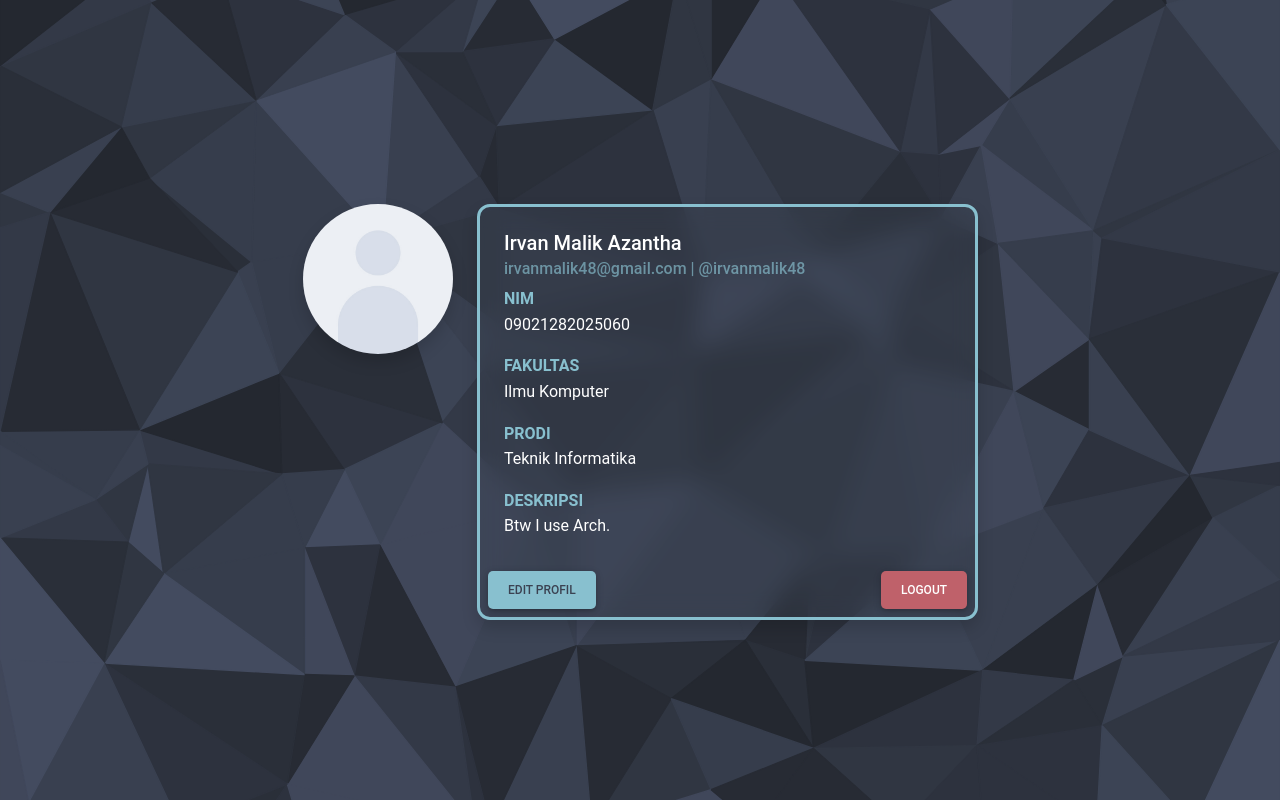
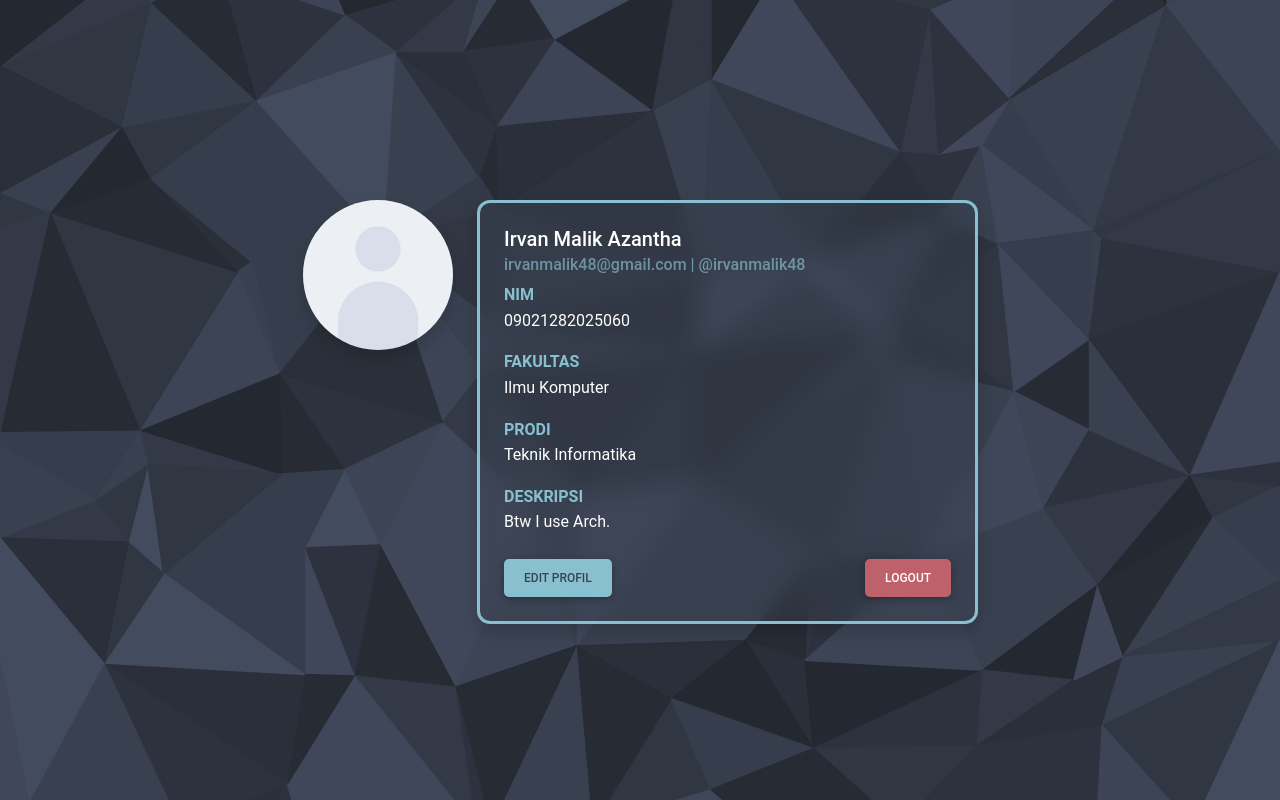
Before and after one commit to irvanmalik48/uas-pweb2, a PHP site: page / in a window 1280 px wide. Run offline with PHP 8.4, Linux system fonts and the light colour scheme; a user stored in the database is signed in.

Commit message:
feat: rewrite index
Signed-off-by: Irvan Malik <irvanmalik48@gmail.com>

```diff
--- a/index.php
+++ b/index.php
@@ -64,8 +64,8 @@ if (!isset($_SESSION["user"])) {
                         </p>
                     </div>
                     <div class="container-fluid px-0 py-0">
-                        <a href="pages/edit/" class="btn btn-light bg-nord-accent float-start m-2">Edit Profil</a>
-                        <a href="pages/logout/" class="btn btn-light bg-nord-accent-red float-end m-2">Logout</a>
+                        <a href="pages/edit/" class="btn btn-light bg-nord-accent float-start m-4 mt-0">Edit Profil</a>
+                        <a href="pages/logout/" class="btn btn-light bg-nord-accent-red float-end m-4 mt-0">Logout</a>
                     </div>
                 </div>
             </div>
```
